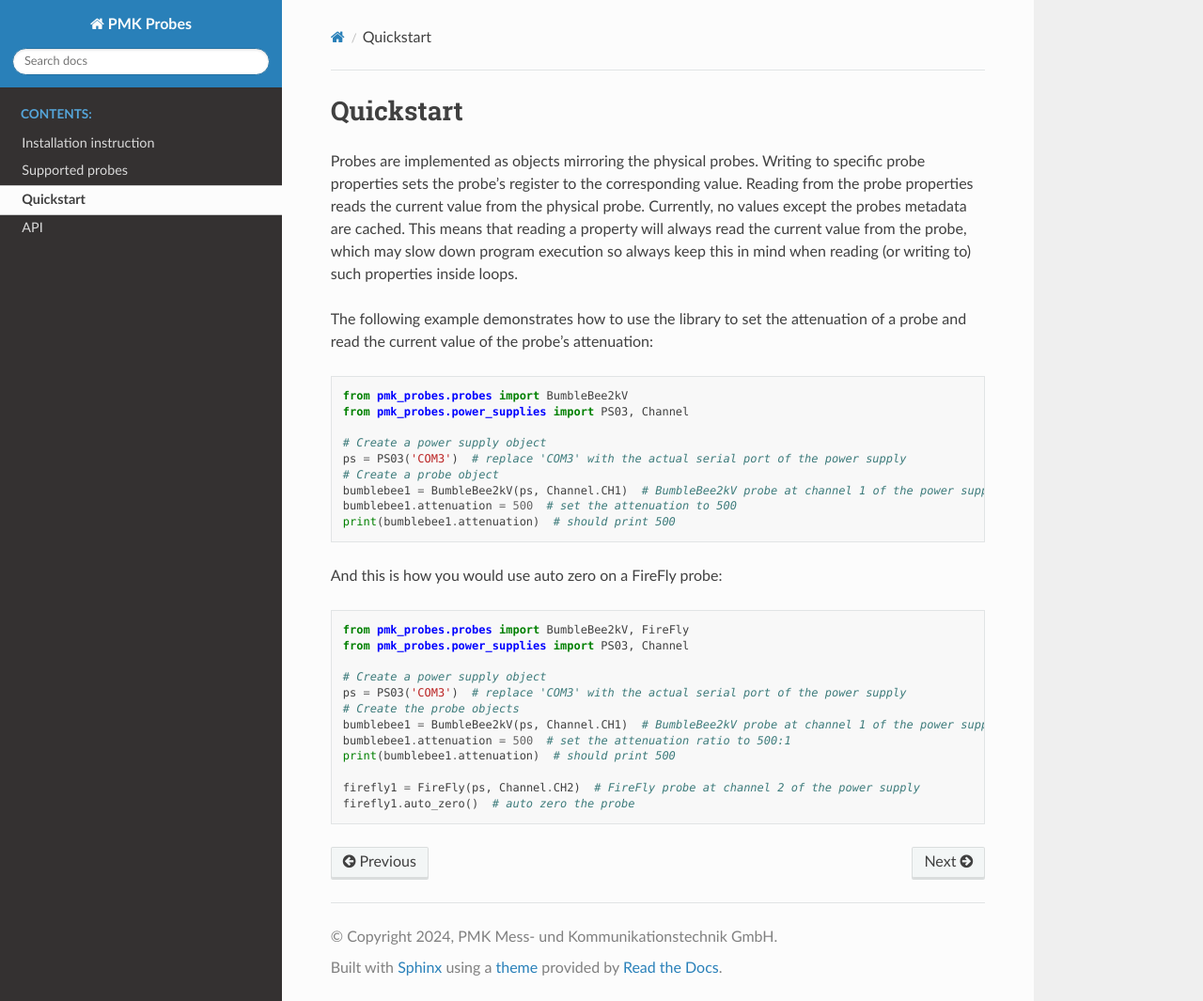
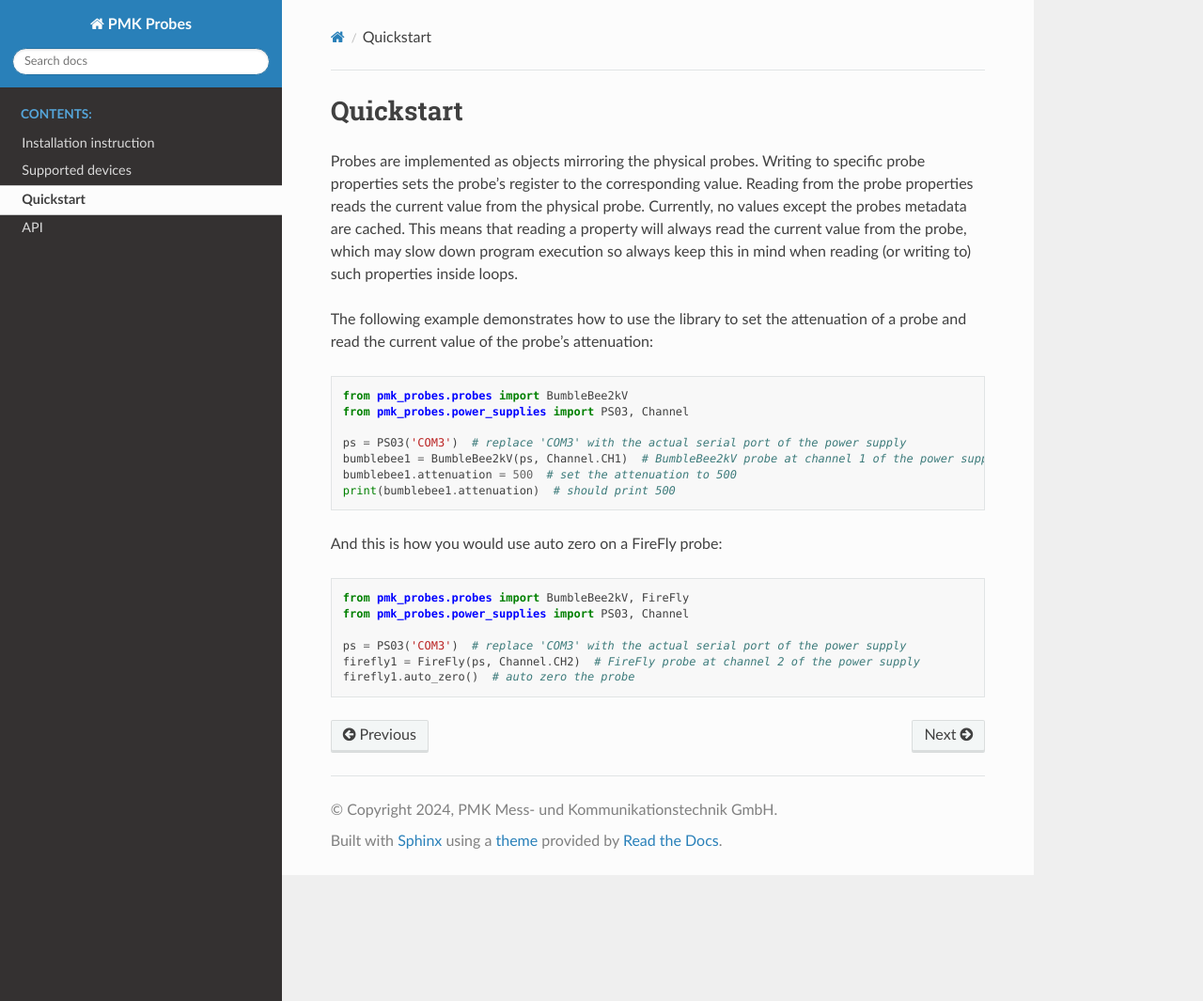
Before and after one commit to PMK-Probing-Solutions-Germany/pmk-probes, a Sphinx documentation site: the page built from docs/source/quickstart.rst, in a window 1280 px wide and 1065 px high. Shown: the whole window at 94% size. Built offline with Sphinx 7.4.7 and the Read the Docs theme 2.0.0, drawn with Linux system fonts in a browser that asks for light colours.

Commit message:
docs: updated README.md, supported_devices.rst

```diff
--- a/docs/source/conf.py
+++ b/docs/source/conf.py
@@ -14,7 +14,7 @@ sys.path.append(os.path.abspath('../..'))
 project = 'PMK Probes'
 copyright = '2024, PMK Mess- und Kommunikationstechnik GmbH'
 author = 'Felix Wenk'
-release = '1.0.6'
+release = '1.0.8'
 
 # -- General configuration ---------------------------------------------------
 # https://www.sphinx-doc.org/en/master/usage/configuration.html#general-configuration
--- a/docs/source/index.rst
+++ b/docs/source/index.rst
@@ -13,7 +13,7 @@ This is the official documentation for PMK Probes, a Python package to control p
    :caption: Contents:
 
    installation
-   supported_probes
+   supported_devices
    quickstart
    api
 
--- a/docs/source/quickstart.rst
+++ b/docs/source/quickstart.rst
@@ -12,9 +12,7 @@ The following example demonstrates how to use the library to set the attenuation
    from pmk_probes.probes import BumbleBee2kV
    from pmk_probes.power_supplies import PS03, Channel
 
-   # Create a power supply object
    ps = PS03('COM3')  # replace 'COM3' with the actual serial port of the power supply
-   # Create a probe object
    bumblebee1 = BumbleBee2kV(ps, Channel.CH1)  # BumbleBee2kV probe at channel 1 of the power supply
    bumblebee1.attenuation = 500  # set the attenuation to 500
    print(bumblebee1.attenuation)  # should print 500
@@ -26,12 +24,6 @@ And this is how you would use auto zero on a FireFly probe:
    from pmk_probes.probes import BumbleBee2kV, FireFly
    from pmk_probes.power_supplies import PS03, Channel
 
-   # Create a power supply object
    ps = PS03('COM3')  # replace 'COM3' with the actual serial port of the power supply
-   # Create the probe objects
-   bumblebee1 = BumbleBee2kV(ps, Channel.CH1)  # BumbleBee2kV probe at channel 1 of the power supply
-   bumblebee1.attenuation = 500  # set the attenuation ratio to 500:1
-   print(bumblebee1.attenuation)  # should print 500
-
    firefly1 = FireFly(ps, Channel.CH2)  # FireFly probe at channel 2 of the power supply
    firefly1.auto_zero()  # auto zero the probe
--- a/pyproject.toml
+++ b/pyproject.toml
@@ -7,7 +7,7 @@ packages = ["pmk_probes"]
 
 [project]
 name = "pmk-probes"
-version = "1.0.7"
+version = "1.0.9"
 authors = [
   { name="Felix Wenk", email="felix.wenk@pmk.de" },
 ]
@@ -26,3 +26,4 @@ dependencies = [
 [project.urls]
 Homepage = "http://www.pmk.de/"
 Documentation = "https://pmk-probes.readthedocs.io/en/latest/"
+Repository = "https://github.com/fewenk-pmk/pmk-probes"
```
Also changed, not shown: README.md (+5 -1 lines), docs/source/supported_devices.rst (added, +16 -0 lines), docs/source/supported_probes.rst (deleted, +0 -16 lines), 2 other files.
